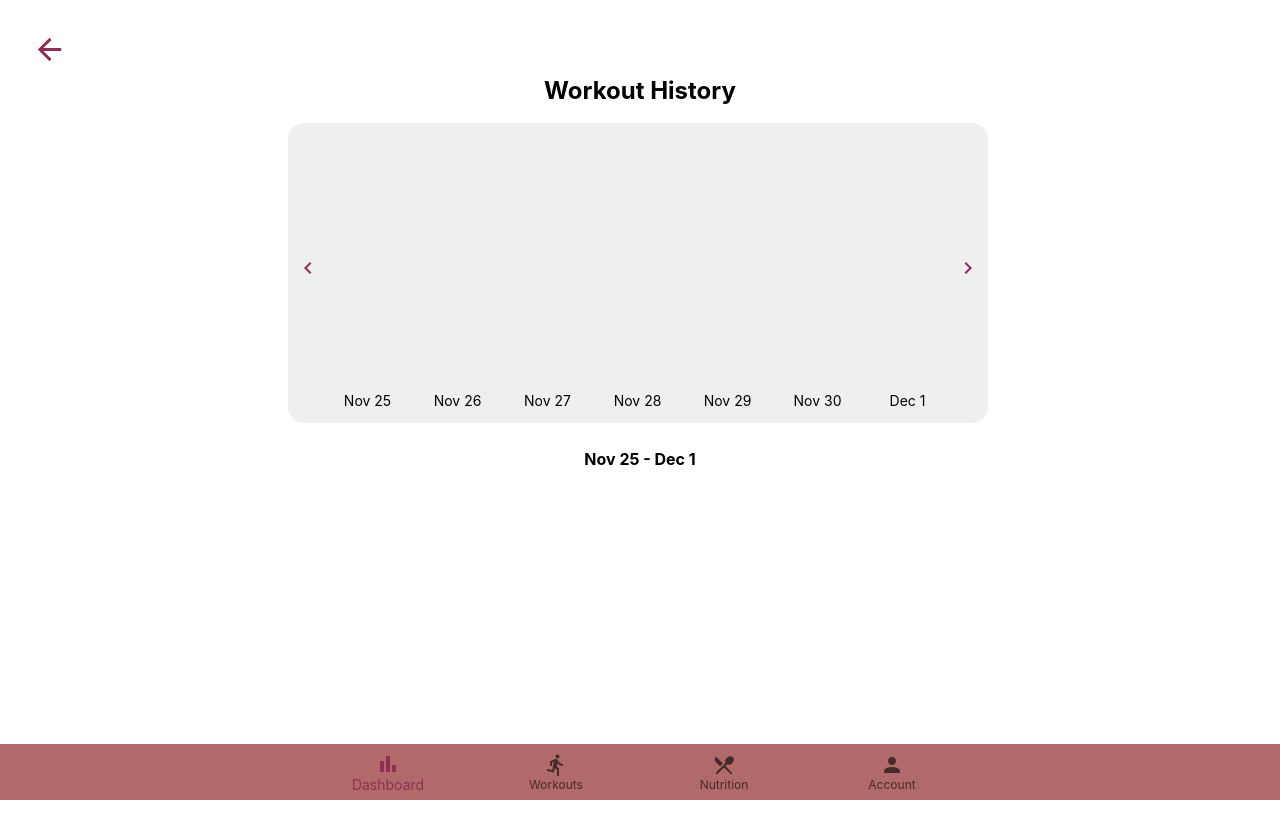
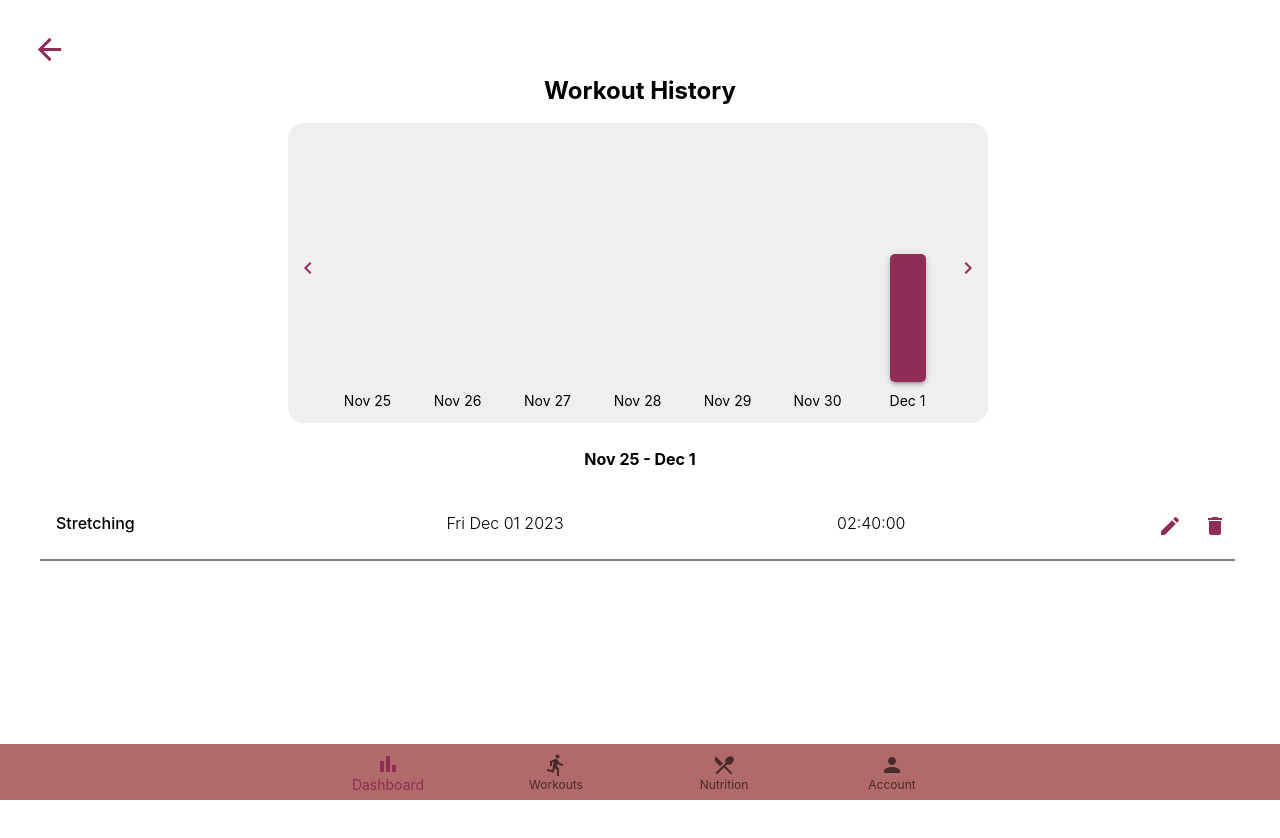
Before and after one commit to joshchyeonlee/EZFit, a React (Create React App) app: page /Workouts/History in a window 1280 px wide. Shown: the top 838 px of the page. Built offline with nearby package versions, Linux system fonts and the light colour scheme.

Commit message:
Fixed Handled Submit for Manual Log

```diff
--- a/src/components/workouts/WorkoutsDashboard.tsx
+++ b/src/components/workouts/WorkoutsDashboard.tsx
@@ -7,6 +7,9 @@ import { ManualLoggingOverlay } from "../Overlays/LoggingOverlays";
 import { useNavigate } from "react-router-dom";
 import WorkoutsPreview from "./WorkoutsPreview";
 import NewWorkout from "./NewWorkout/NewWorkout";
+import WorkoutDuration from "../../models/WorkoutDuration";
+import Workout from "../../models/Workout";
+import workoutData from "../../mockData/Workouts";
 
 function WorkoutsDashboard({ isMobile }: { isMobile: boolean }) {
   const [manualLogOpen, setManualLogOpen] = useState(false);
@@ -50,6 +53,18 @@ function WorkoutsDashboard({ isMobile }: { isMobile: boolean }) {
     setManualLogOpen(false);
   };
 
+  const handleManualLogSubmit = (data: any) => {
+    var title : string = data["Workout Title"];
+
+    var date : Date = new Date(data["Date"]);
+
+    var durationAsDate : Date = new Date(data["Duration"] ?? new Date());
+    var duration : WorkoutDuration = new WorkoutDuration(durationAsDate.getHours(), durationAsDate.getMinutes(), durationAsDate.getSeconds());
+
+    var newWorkout = new Workout(title, date, duration);
+    workoutData.push(newWorkout);
+  };
+
   const handleCreateClick = () => {
     setIsCreatingNewWorkout(true);
   };
@@ -67,7 +82,7 @@ function WorkoutsDashboard({ isMobile }: { isMobile: boolean }) {
       <ManualLoggingOverlay
         isOpen={manualLogOpen}
         handleClose={handleManualLogClose}
-        handleSubmit={() => {}}
+        handleSubmit={handleManualLogSubmit}
         title="Manually Log Workout"
         isMobile={isMobile}
       />
--- a/src/components/workouts/WorkoutsHistory/WorkoutsHistory.tsx
+++ b/src/components/workouts/WorkoutsHistory/WorkoutsHistory.tsx
@@ -33,7 +33,7 @@ function WorkoutsHistory({ isMobile }: AppGlobalProps) {
     setCurrentWeek(newWeek);
   }, [currentDayIndex]);
 
-  const [activeWorkouts, setActiveWorkouts] = useState(workoutData);
+  const [activeWorkouts, setActiveWorkouts] = useState(workoutData.sort( (a, b) => a.date.getTime() - b.date.getTime() ) );
 
   const removeWorkout = (workout: Workout) => {
     var newWorkoutList = activeWorkouts.filter((e) => e != workout);
--- a/src/mockData/Workouts.tsx
+++ b/src/mockData/Workouts.tsx
@@ -15,5 +15,30 @@ const workoutData = [
     new Workout("Cycling", new Date("2023-11-15"), new WorkoutDuration(2, 0, 0)),
     new Workout("Stretching", new Date("2023-11-15"), new WorkoutDuration(0, 40, 0)),
     new Workout("Stretching", new Date("2023-11-17"), new WorkoutDuration(2, 40, 0)),
+
+    new Workout("Yoga", new Date("2023-11-18"), new WorkoutDuration(0, 45, 0)),
+    new Workout("Strength Training", new Date("2023-11-19"), new WorkoutDuration(1, 15, 0)),
+    new Workout("Strength Training", new Date("2023-11-20"), new WorkoutDuration(1, 15, 0)),
+    new Workout("Yoga", new Date("2023-11-21"), new WorkoutDuration(0, 45, 0)),
+    new Workout("Strength Training", new Date("2023-11-22"), new WorkoutDuration(1, 15, 0)),
+    new Workout("Yoga", new Date("2023-11-18"), new WorkoutDuration(0, 45, 0)),
+    new Workout("Stretching", new Date("2023-11-21"), new WorkoutDuration(0, 40, 0)),
+    new Workout("Strength Training", new Date("2023-11-22"), new WorkoutDuration(1, 15, 0)),
+    new Workout("Cycling", new Date("2023-11-20"), new WorkoutDuration(2, 0, 0)),
+    new Workout("Cycling", new Date("2023-11-23"), new WorkoutDuration(2, 0, 0)),
+    new Workout("Stretching", new Date("2023-11-24"), new WorkoutDuration(0, 40, 0)),
+
+    new Workout("Stretching", new Date("2023-12-01"), new WorkoutDuration(2, 40, 0)),
+    new Workout("Yoga", new Date("2023-11-30"), new WorkoutDuration(0, 45, 0)),
+    new Workout("Strength Training", new Date("2023-11-26"), new WorkoutDuration(1, 15, 0)),
+    new Workout("Strength Training", new Date("2023-11-27"), new WorkoutDuration(1, 15, 0)),
+    new Workout("Yoga", new Date("2023-11-30"), new WorkoutDuration(0, 45, 0)),
+    new Workout("Strength Training", new Date("2023-11-28"), new WorkoutDuration(1, 15, 0)),
+    new Workout("Yoga", new Date("2023-11-27"), new WorkoutDuration(0, 45, 0)),
+    new Workout("Stretching", new Date("2023-11-28"), new WorkoutDuration(0, 40, 0)),
+    new Workout("Strength Training", new Date("2023-11-29"), new WorkoutDuration(1, 15, 0)),
+    new Workout("Cycling", new Date("2023-11-30"), new WorkoutDuration(2, 0, 0)),
+    new Workout("Cycling", new Date("2023-11-25"), new WorkoutDuration(2, 0, 0)),
+    new Workout("Stretching", new Date("2023-11-26"), new WorkoutDuration(0, 40, 0)),
 ];
 export default workoutData;
```
